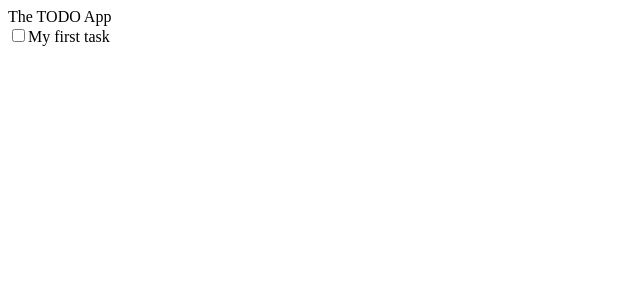
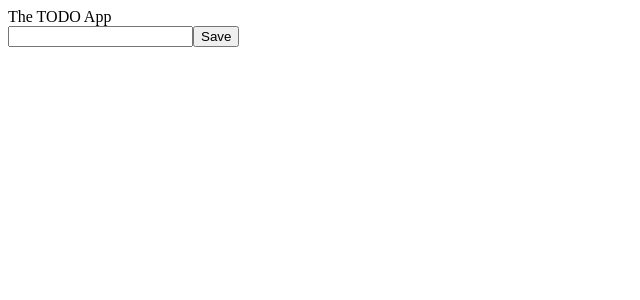
Before and after one commit to gustavomarsan/to-do-list, a React (Create React App) app in the folder frontend/: page / in a window 1280 px wide. Shown: the top 300 px of the page, without its empty margins (0-640 px from the left). Built offline with nearby package versions, Linux system fonts and the light colour scheme.

Commit message:
Enable create using backend endpoint (#13)

```diff
--- a/frontend/src/App.js
+++ b/frontend/src/App.js
@@ -1,11 +1,40 @@
 import Todo from "./Todo";
+import TextBox from "./utils/TextBox";
+import { useState } from "react";
+
 function App() {
+  const [todos, setTodos] = useState([]);
+  const [newTodo, setNewTodo] = useState("");
+  async function createTodo() {
+    const response = await fetch("http://localhost:8000/todo/", {
+      method: "POST",
+      headers: {
+        "Content-Type": "application/json"
+      },
+      body: JSON.stringify({ title: newTodo })
+    })
+
+    if (response.status !== 201) {
+      console.log("Error creating todo")
+      return
+    }
+    const newTodoResponse = await response.json()
+    console.log(newTodoResponse)
+
+    setTodos([...todos, newTodoResponse])
+    setNewTodo("")
+  }
+
   return (
     <div>
       <header>
         The TODO App
       </header>
-      <Todo task={{ title: "My first task", done: false }} />
+      <TextBox value={newTodo} setValue={setNewTodo} />
+      <button onClick={createTodo}>Save</button>
+      {todos.map((todo) => (
+        <Todo key={todo.id} task={todo} />
+      ))}
     </div>
   );
 }
--- a/frontend/src/Todo.js
+++ b/frontend/src/Todo.js
@@ -2,7 +2,7 @@ function Todo({ task: todo }) {
     return (
         <div>
             <input id={`task-${todo.id}`} type="checkbox" checked={todo.done} />
-            <label for={`task-${todo.id}`}>{todo.title}</label>
+            <label htmlFor={`task-${todo.id}`}>{todo.title}</label>
         </div>
     )
 }
--- /dev/null
+++ b/frontend/src/utils/TextBox.js
@@ -0,0 +1,12 @@
+
+function TextBox({ value, setValue }) {
+    return (
+        <input
+            type="text"
+            value={value}
+            onChange={(e) => setValue(e.target.value)}
+        />
+    );
+}
+
+export default TextBox;
```
Also changed, not shown: frontend/src/utils/InputBox.js (deleted, +0 -10 lines).
